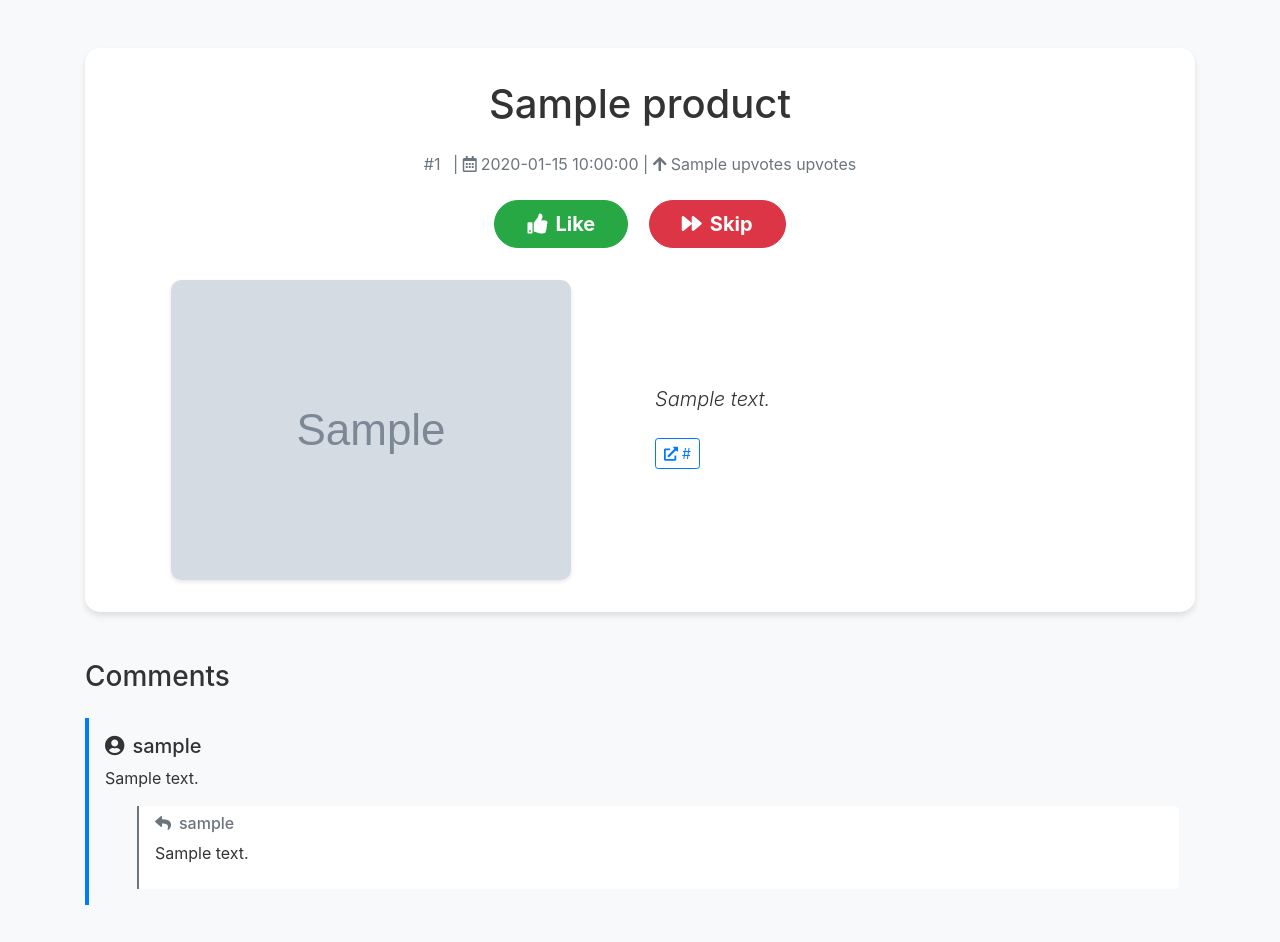
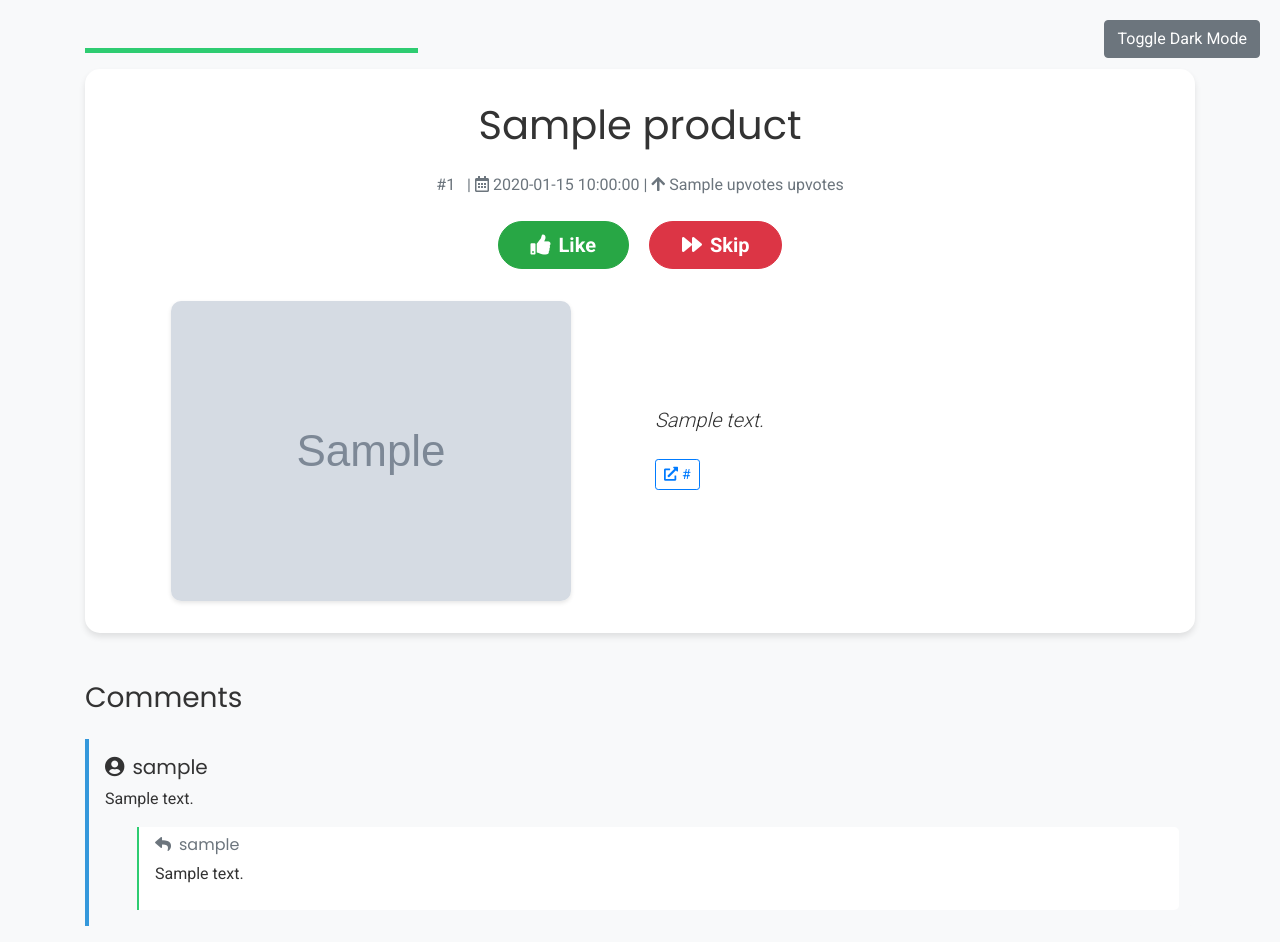
Before and after one commit to namuan/ph-browser, a Flask app: template templates/product.html in a window 1280 px wide. Before the commit the page ends 905 px from the top, so only its background shows below. Run offline with Flask 3, Linux system fonts and the light colour scheme; the template is opened without the code that fills it: most values are stand-ins (such as "Sample title", 1, 10 or a date in 2020); grey boxes marked "Sample" are stand-in pictures; parts of the project's set-up code (start-up, migrations or seed data) failed here and were passed over; some libraries are stand-ins or nearby versions.

Commit message:
chore: Better theme

```diff
--- a/templates/product.html
+++ b/templates/product.html
@@ -6,60 +6,122 @@
     <title>Product Details</title>
     <link href="https://stackpath.bootstrapcdn.com/bootstrap/4.5.2/css/bootstrap.min.css" rel="stylesheet">
     <link href="https://cdnjs.cloudflare.com/ajax/libs/font-awesome/5.15.1/css/all.min.css" rel="stylesheet">
+    <link href="https://fonts.googleapis.com/css2?family=Poppins:wght@300;400;600&family=Roboto:wght@300;400;700&display=swap" rel="stylesheet">
     <style>
+        :root {
+            --primary-color: #3498db;
+            --secondary-color: #2ecc71;
+            --background-color: #f8f9fa;
+            --text-color: #333;
+            --card-background: #fff;
+        }
+
         body {
-            background-color: #f8f9fa;
-            color: #333;
+            background-color: var(--background-color);
+            color: var(--text-color);
+            font-family: 'Roboto', sans-serif;
+            transition: background-color 0.3s ease;
         }
+
+        h1, h2, h3, h4, h5, h6 {
+            font-family: 'Poppins', sans-serif;
+        }
+
         .product-card {
-            background-color: #fff;
+            background-color: var(--card-background);
             border-radius: 15px;
             box-shadow: 0 4px 6px rgba(0, 0, 0, 0.1);
             padding: 2rem;
             margin-bottom: 2rem;
+            transition: box-shadow 0.3s ease;
         }
+
+        .product-card:hover {
+            box-shadow: 0 6px 12px rgba(0, 0, 0, 0.15);
+        }
+
         .product-image {
             max-width: 100%;
             height: auto;
             border-radius: 10px;
             box-shadow: 0 2px 4px rgba(0, 0, 0, 0.1);
+            cursor: pointer;
+            transition: transform 0.3s ease;
         }
+
+        .product-image:hover {
+            transform: scale(1.05);
+        }
+
         .btn-like, .btn-skip {
             border-radius: 25px;
             padding: 0.5rem 2rem;
             font-weight: bold;
             transition: all 0.3s ease;
         }
+
         .btn-like:hover, .btn-skip:hover {
             transform: translateY(-2px);
             box-shadow: 0 4px 8px rgba(0, 0, 0, 0.15);
         }
+
         .comment-card {
-            border-left: 4px solid #007bff;
-            background-color: #f8f9fa;
+            border-left: 4px solid var(--primary-color);
+            background-color: var(--background-color);
             margin-bottom: 1rem;
             padding: 1rem;
             border-radius: 0 5px 5px 0;
         }
+
         .reply-card {
-            border-left: 2px solid #6c757d;
-            background-color: #fff;
+            border-left: 2px solid var(--secondary-color);
+            background-color: var(--card-background);
             margin-left: 2rem;
             padding: 0.5rem 1rem;
             border-radius: 0 5px 5px 0;
         }
+
         .website-link {
             display: inline-block;
             margin-right: 0.5rem;
             margin-bottom: 0.5rem;
+            transition: transform 0.3s ease;
         }
+
+        .website-link:hover {
+            transform: translateY(-2px);
+        }
+
         .button-container {
-            margin-bottom: 2rem; /* Add space below the buttons */
+            margin-bottom: 2rem;
+        }
+
+        .progress-bar {
+            height: 5px;
+            background-color: var(--secondary-color);
+            margin-bottom: 1rem;
+        }
+
+        #darkModeToggle {
+            position: fixed;
+            top: 20px;
+            right: 20px;
+            z-index: 1000;
+        }
+
+        .dark-mode {
+            --background-color: #2c3e50;
+            --text-color: #ecf0f1;
+            --card-background: #34495e;
         }
     </style>
 </head>
 <body>
 <div class="container mt-5">
+    <button id="darkModeToggle" class="btn btn-secondary">Toggle Dark Mode</button>
+
+    <div class="progress-bar" style="width: 30%;"></div>
+
     <div class="product-card">
         <h1 class="text-center mb-4">{{ product['name'] }}</h1>
         <p class="text-center text-muted">
@@ -77,7 +139,7 @@
         </div>
         <div class="row align-items-center">
             <div class="col-md-6 text-center mb-4 mb-md-0">
-                <img src="{{ product['main_image'] }}" alt="{{ product['name'] }}" class="product-image">
+                <img src="{{ product['main_image'] }}" alt="{{ product['name'] }}" class="product-image" onclick="openImageModal(this.src)">
             </div>
             <div class="col-md-6">
                 <p class="lead font-italic">{{ product['product_description'] }}</p>
@@ -111,6 +173,16 @@
     {% endfor %}
 </div>
 
+<div class="modal fade" id="imageModal" tabindex="-1" role="dialog" aria-hidden="true">
+    <div class="modal-dialog modal-lg">
+        <div class="modal-content">
+            <div class="modal-body">
+                <img src="" class="img-fluid" id="modalImage">
+            </div>
+        </div>
+    </div>
+</div>
+
 <script src="https://code.jquery.com/jquery-3.5.1.slim.min.js"></script>
 <script src="https://cdn.jsdelivr.net/npm/@popperjs/core@2.5.3/dist/umd/popper.min.js"></script>
 <script src="https://stackpath.bootstrapcdn.com/bootstrap/4.5.2/js/bootstrap.min.js"></script>
@@ -124,9 +196,19 @@
                 }
             });
     }
+
     function skipProduct() {
         window.location.href = '/next';
     }
+
+    function openImageModal(src) {
+        $('#modalImage').attr('src', src);
+        $('#imageModal').modal('show');
+    }
+
+    document.getElementById('darkModeToggle').addEventListener('click', function() {
+        document.body.classList.toggle('dark-mode');
+    });
 </script>
 </body>
 </html>
```
